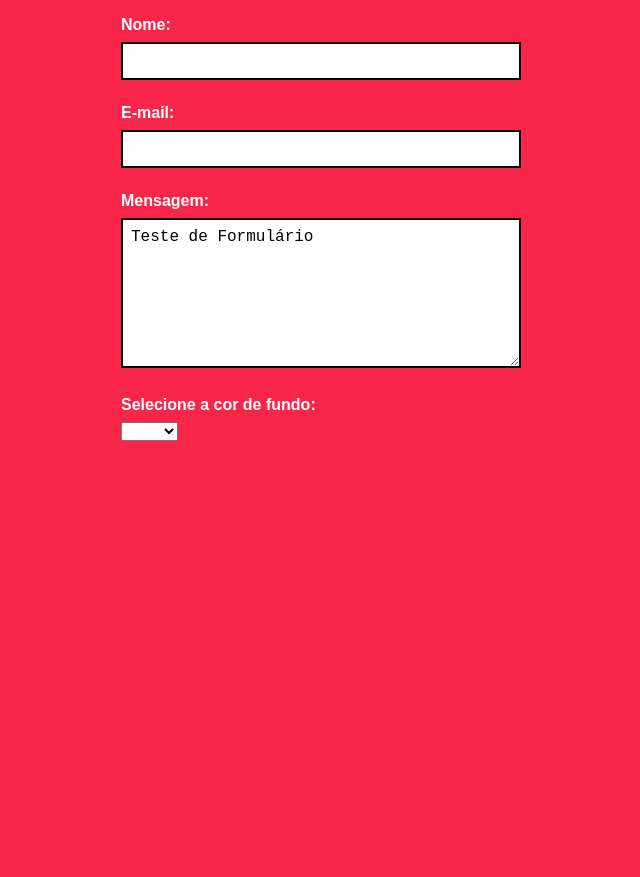
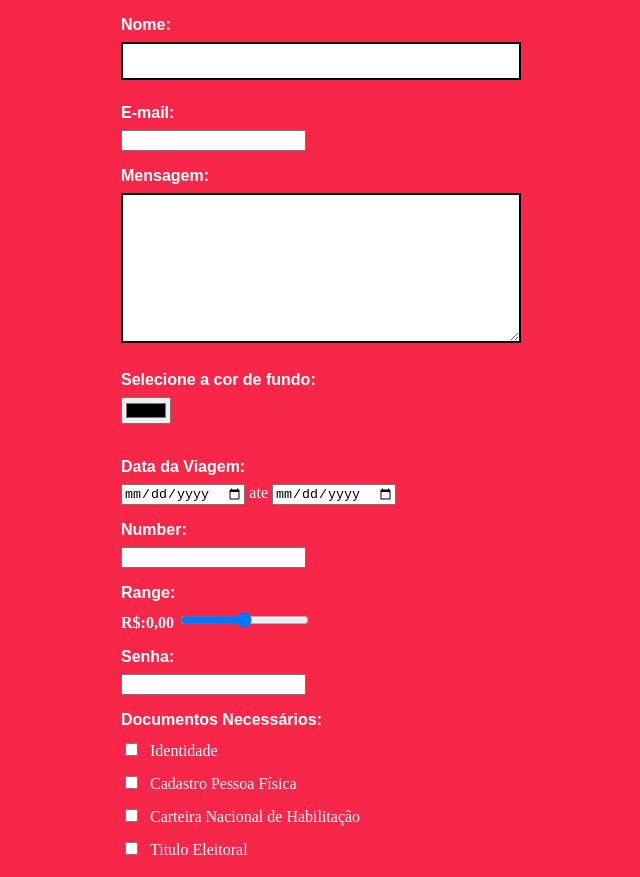
Before and after one commit to danilogms/formulario, a plain HTML site: page index.html in a window 1280 px wide. Shown: the whole page, without its empty margins (319-959 px from the left). Before the commit the page ends 800 px from the top, so only its background shows below. Drawn offline with Linux system fonts and the light colour scheme.

Commit message:
Adicionadas novas funções e dados ao formulário

```diff
--- a/index.html
+++ b/index.html
@@ -16,17 +16,40 @@
       <input type="email" name="email" id="email" required />
       <span class="erro2"></span>
       <label for="mensagem">Mensagem:</label>
-      <textarea name="mensagem" id="mensagem">Teste de Formulário</textarea>
+      <textarea name="mensagem" id="mensagem"></textarea>
     </form>
     <form name="cores-bg" id="cores-bg">
       <label for="nome-bg">Selecione a cor de fundo:</label>
-      <select name="cores" id="cores">
-        <option value="rgb(248, 39, 74)"></option>
-        <option value="plum">Roxo</option>
-        <option value="blue">Azul</option>
-        <option value="green">Verde</option>
-      </select>
+      <input type="color" /><br /><br />
     </form>
+    <form name="inputs">
+      <label for="data">Data da Viagem:</label>
+      <input type="date" />
+      <span class="data">ate</span>
+      <input type="date" />
+      <label for="number">Number:</label>
+      <input type="number" />
+      <label for="range">Range:</label>
+      <span class="preco-item">R$:0,00</span>
+      <input type="range" />
+      <label for="password">Senha:</label>
+      <input type="password" />
+    </form>
+    <form name="check">
+      <label for="check-name">Documentos Necessários:</label>
+      <input type="checkbox" value="identidade" id="identidade" />
+      <span class="check-span">Identidade</span>
+      <br />
+      <input type="checkbox" value="cpf" id="cpf" />
+      <span class="check-span">Cadastro Pessoa Física</span>
+      <br />
+      <input type="checkbox" value="cnh" id="cnh" />
+      <span class="check-span">Carteira Nacional de Habilitação</span>
+      <br />
+      <input type="checkbox" value="titulo-eleitoral" id="titulo-eleitoral" />
+      <span class="check-span">Titulo Eleitoral</span>
+    </form>
+
     <span class="texto"></span>
     <script src="script.js"></script>
   </body>
--- a/script.js
+++ b/script.js
@@ -1,11 +1,17 @@
 const contato = document.querySelector("#contato");
 const texto = document.querySelector(".texto");
 const cores = document.forms[1];
+const range = document.forms[2].elements[3];
+const data = document.forms[2].elements[0];
+const checkBox = document.forms[3];
+const dados = {}; //usamos o obj vazio para incrementar os dados atraves da função
+
 
 function changeText(event) {
   const target = event.target;
+  dados[event.target.name] = event.target.value;
+  console.log(dados);
 
-  //console.log(target.checkValidity()); //Toda vez que houve mudanças nos inputs, será ativada a função changeText, fazendo a validação se esse target está correto ou não
 
   if (!target.checkValidity()) {
     target.classList.add("invalido");
@@ -13,13 +19,30 @@ function changeText(event) {
     //Com esse condicional adicionamos classe invalido e atribuimos ao span após o target a mensagem de validação.
   } else {
     target.classList.remove("invalido");
-    target.nextElementSibling.innerText = target.validationMessage;
+    //target.nextElementSibling.innerText = target.validationMessage;
   }
 }
 
 function changeBg(event) {
+  console.log(event.target.value)
   document.body.style.backgroundColor = cores.elements[0].value;
+}
+
+
+function changePrice(event) {
+  const targetRange = event.target;
+  console.log(event.target.value);
+  spanTarget = targetRange.previousElementSibling;
+  spanTarget.innerText = `R$ ${event.target.value},00`;
+}
+
+function verifyCheck(event) {
+  if(event.target.checked) {
+    console.log(event.target.value)
+  }
 }
 
 contato.addEventListener("change", changeText);
 cores.addEventListener("change", changeBg);
+range.addEventListener("change", changePrice);
+checkBox.addEventListener("change", verifyCheck);
--- a/style.css
+++ b/style.css
@@ -16,7 +16,7 @@ form {
   margin: 0 auto;
 }
 
-input,
+input[type="text"],
 textarea {
   width: 100%;
   box-sizing: border-box;
@@ -37,3 +37,20 @@ textarea {
 .valido {
   border: 2px solid black;
 }
+
+span.preco-item {
+  color: aliceblue;
+  font-weight: bold;
+}
+
+
+span.data {
+  color: aliceblue;
+}
+
+span.check-span {
+  display: inline-block;
+  color: aliceblue;
+  padding: 5px;
+  margin-bottom: 5px;
+}
```
